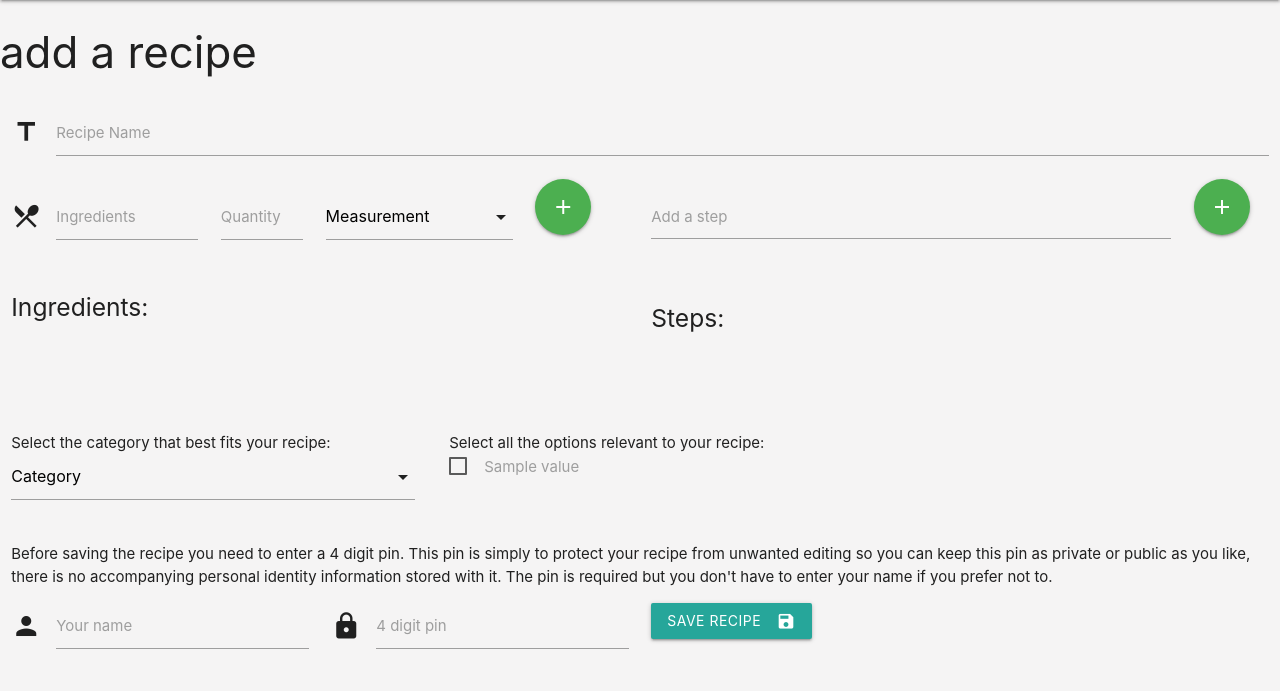
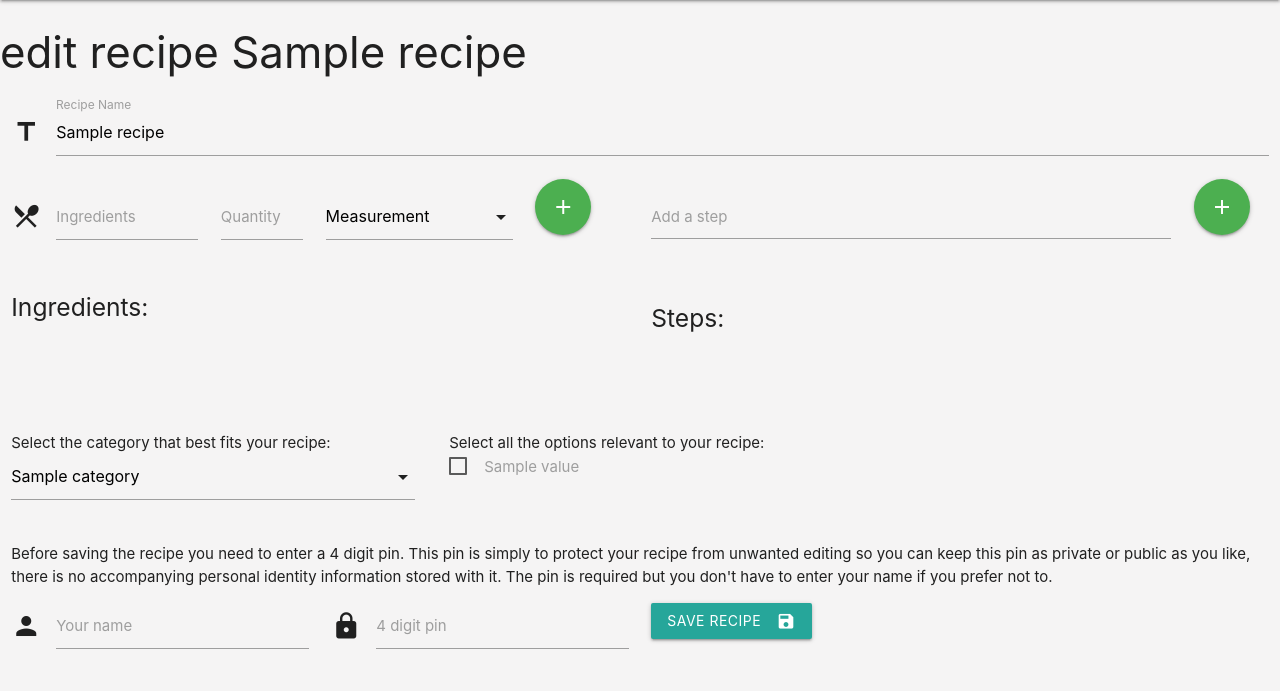
Before and after one commit to MllrB/nomnoms, a Flask app: template templates/update_recipe.html in a window 1280 px wide. Shown: the part 64-755 px from the top of the page. Run offline with Flask 2, Linux system fonts and the light colour scheme; the template is opened without the code that fills it: most values are stand-ins (such as "Sample title", 1, 10 or a date in 2020); some libraries are stand-ins or nearby versions; some web fonts are replaced.

Commit message:
Beginning work on update_recipe.html - reworking semantics of data creation and storage required

```diff
--- a/app.py
+++ b/app.py
@@ -67,7 +67,7 @@ def edit_recipe():
 def find_recipe_to_edit():
     if request.method == 'POST':
         pincode = request.form.to_dict()
-        recipes = mongo.db.scrambledeggs.find({'pin':pincode['pin']})
+        recipes = mongo.db.scrambledeggs.find({'pin':pincode['pin'], 'owner':pincode['owner']})
         no_of_docs = mongo.db.scrambledeggs.count_documents({'pin':pincode['pin']})
 
         if no_of_docs > 0:
@@ -79,8 +79,13 @@ def find_recipe_to_edit():
 
 @app.route('/update_recipe/<recipe_id>', methods=['POST'])
 def update_recipe(recipe_id):
-    recipe = mongo.db.scrambledeggs.find_one({'_id': recipe_id})
-    return render_template('update_recipe.html', recipe=recipe)
+    recipe = mongo.db.scrambledeggs.find_one({'_id': ObjectId(recipe_id)})
+
+    measurements_list = mongo.db.optionalTypes.find_one({'name': 'measurements'})['values']
+    categories = mongo.db.optionalTypes.find_one({'name': 'recipe_type'})['values']
+    extra_info = mongo.db.optionalTypes.find_one({'name': 'recipe_info'})['values']
+
+    return render_template('update_recipe.html', recipe=recipe, measurements=measurements_list, categories=categories, recipe_info=extra_info)
 
 
 if __name__ =='__main__':
--- a/templates/update_recipe.html
+++ b/templates/update_recipe.html
@@ -1,11 +1,11 @@
 {% extends 'base.html' %} {% block content %}
-<h3>add a recipe</h3>
+<h3>edit recipe {{recipe.title}}</h3>
 <div class="row">
-    <form action="{{url_for('add_recipe')}}" method="POST" class="col s12" name="addRecipeForm">
+    <form action="" method="POST" class="col s12" name="">
         <div class="row">
             <div class="input-field col s12">
                 <i class="material-icons prefix">title</i>
-                <input id="icon_prefix" name='title' type="text" class="validate">
+                <input id="icon_prefix" name='title' type="text" class="validate" value="{{recipe.title}}">
                 <label for="icon_prefix">Recipe Name</label>
             </div>
             <div class="row">
@@ -66,9 +66,12 @@
             <div class="input-field col s4">
                 <span>Select the category that best fits your recipe:</span>
                 <select id="recipe_category" name='category'>
-                    <option id="default-select" value="" disabled selected >Category</option>
                     {% for category in categories %}
-                    <option value="{{category}}">{{category}}</option>
+                        {% if category == recipe.category %}
+                            <option value="{{category}}" selected>{{category}}</option>
+                        {% else %}
+                            <option value="{{category}}">{{category}}</option>
+                        {% endif %}
                     {% endfor %}
                 </select>
             </div>
```
